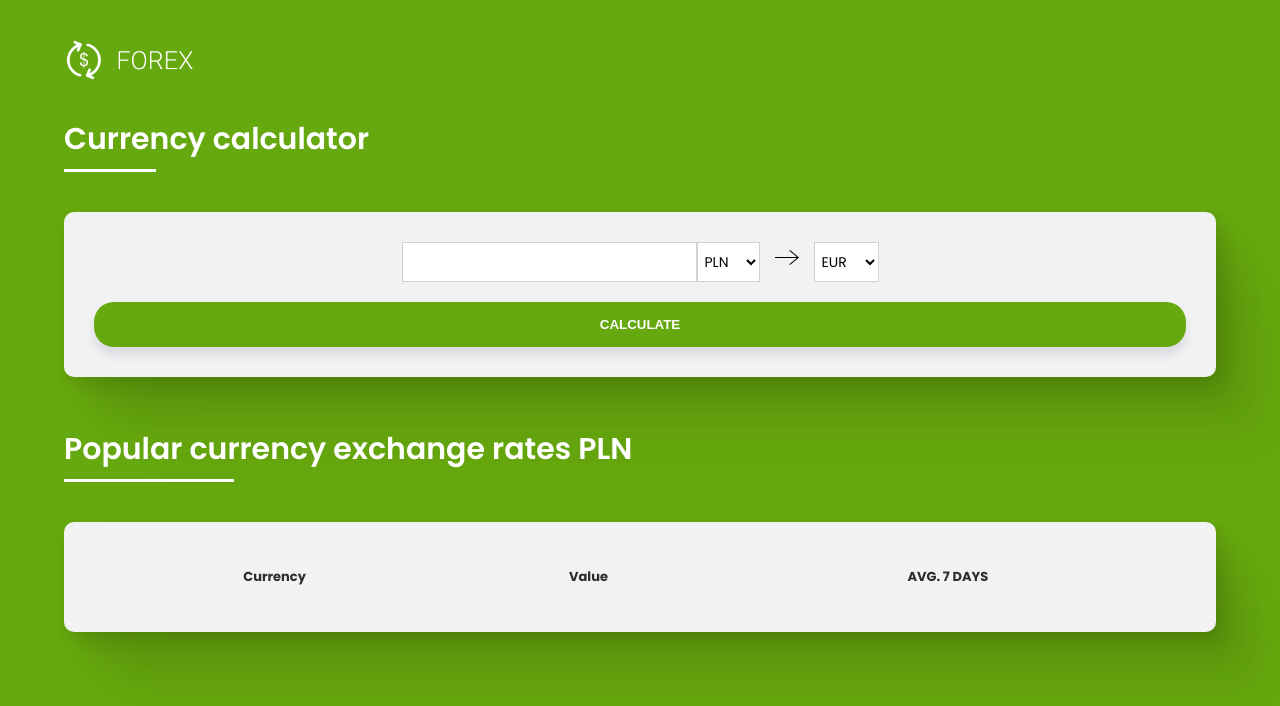
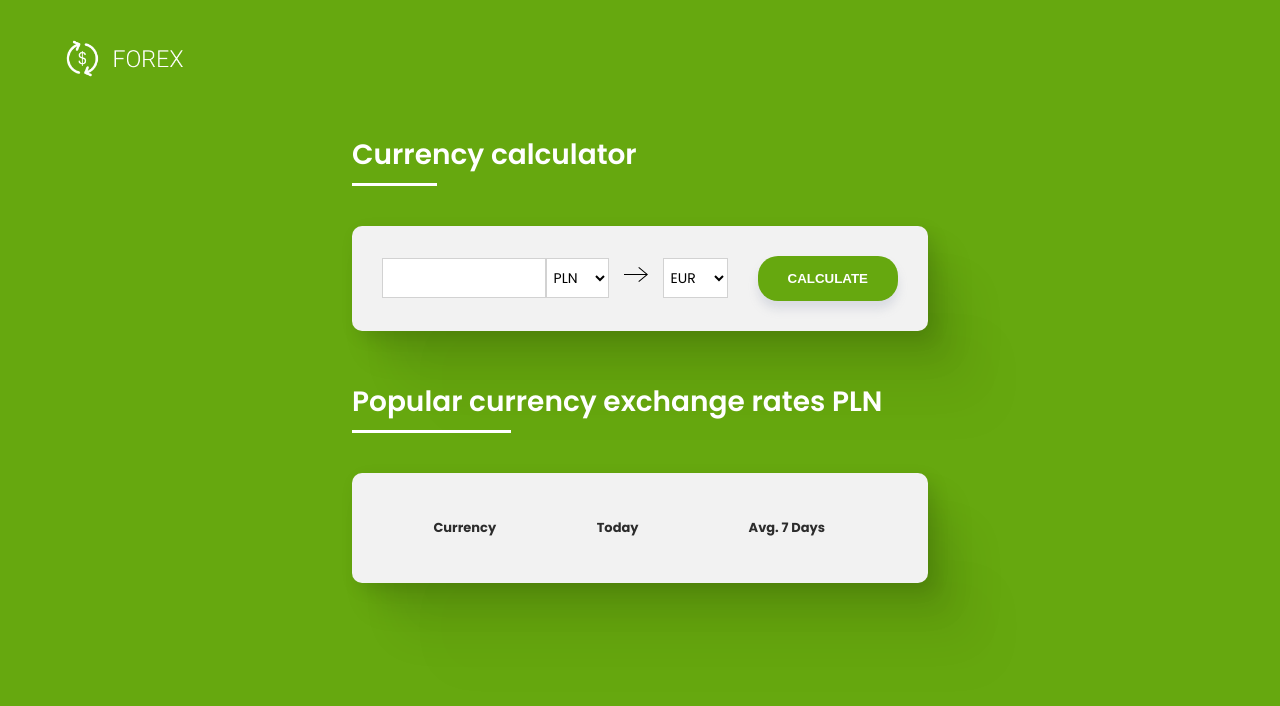
Before and after one commit to rfracer/currency-exchange-app, a website built with webpack: page dist/index.html in a window 1280 px wide. Built offline with nearby package versions, Linux system fonts and the light colour scheme; no server answers.

Commit message:
Responsive view of app - tablet, desktop

```diff
--- a/src/js/CurrencyList.js
+++ b/src/js/CurrencyList.js
@@ -1,6 +1,6 @@
 import { CurrencyChart } from './CurrencyChart';
 export class CurrencyList {
-  symbols = ['USD', 'EUR', 'CHF'];
+  symbols = ['USD', 'EUR', 'CHF', 'AUD'];
   data = [];
   labels = [];
 
@@ -92,12 +92,10 @@ export class CurrencyList {
         const currency = Object.keys(element)[0];
         cell.dataset.currency = currency; //??
         const average = this.getAverageValue(element[currency]);
-        console.log(element[currency]);
-        console.log(average);
 
-        const values = [currency, element[currency][6], average, ''];
+        const rowValues = [currency, element[currency][6], average, ''];
 
-        const cellText = document.createTextNode(values[i]);
+        const cellText = document.createTextNode(rowValues[i]);
         //first row with flag
         if (i === 0) {
           const img = document.createElement('img');
@@ -180,7 +178,6 @@ export class CurrencyList {
   // }
 
   getAverageValue(arr) {
-    console.log(arr);
     const average = arr.reduce((p, c) => +p + +c, 0) / arr.length;
     return average.toFixed(2);
   }
--- a/src/sass/_base.scss
+++ b/src/sass/_base.scss
@@ -39,3 +39,10 @@ select {
   max-width: 1200px;
   width: 90%;
 }
+
+/* MIXINS */
+
+@mixin outline-focus {
+  outline: none;
+  border: 1.5px solid $primary-color;
+}
--- a/src/sass/main.scss
+++ b/src/sass/main.scss
@@ -11,12 +11,16 @@
 @import './components';
 
 .app-logo {
-  width: 13rem;
+  width: 12rem;
   height: auto;
 }
 
 .app-header {
   margin-bottom: 3rem;
+
+  @include tablet {
+    margin-bottom: 5rem;
+  }
 }
 
 .app-main {
@@ -37,12 +41,19 @@
   //     width: 339px;
   //     z-index: -1;
   //   }
+  @include tablet {
+    max-width: 80%;
+  }
+
+  @include desktop {
+    max-width: 50%;
+  }
 }
 
 .app-heading {
   position: relative;
   display: inline-block;
-  font-size: 3rem;
+  font-size: 2.8rem;
   color: $headers-color;
   font-weight: 600;
 
@@ -65,6 +76,16 @@
   box-shadow: 78px 98px 50px rgba(0, 0, 0, 0.01),
     44px 55px 42px rgba(0, 0, 0, 0.05), 19px 24px 31px rgba(0, 0, 0, 0.09),
     5px 6px 17px rgba(0, 0, 0, 0.1), 0px 0px 0px rgba(0, 0, 0, 0.1);
+
+  &__form {
+    display: flex;
+    flex-direction: column;
+
+    @include tablet {
+      flex-direction: row;
+      justify-content: space-between;
+    }
+  }
 
   &__fields {
     display: flex;
@@ -90,6 +111,10 @@
     border: 1px solid #d2d2d2;
     background-color: #fff;
     height: 4rem;
+
+    &:focus {
+      @include outline-focus;
+    }
   }
 
   select {
@@ -101,6 +126,10 @@
     border: 1px solid #d2d2d2;
     margin: 0;
     width: 6.5rem;
+
+    &:focus {
+      @include outline-focus;
+    }
   }
 
   &__dec-arrow {
@@ -135,6 +164,12 @@
   cursor: pointer;
   transition: background-color 0.3s ease-in-out;
 
+  @include tablet {
+    margin-top: 0rem;
+    margin-left: 3rem;
+    width: auto;
+  }
+
   &--primary {
     color: #fff;
     background-color: $primary-color;
@@ -143,7 +178,7 @@
 
 .popular-currency {
   margin-top: 5rem;
-  margin-bottom: 5rem;
+  margin-bottom: 7rem;
 }
 
 .popular-currency-wrapper {
@@ -174,6 +209,8 @@
   }
 
   &__flag-icon {
+    position: relative;
+    top: 3px;
     width: 20px;
     height: 20px;
     margin-right: 1rem;
@@ -185,7 +222,7 @@
     width: 20px;
     height: 20px;
     cursor: pointer;
-    transition: transform 0.3s ease-in-out;
+    transition: transform 0.2s ease-in-out;
 
     img {
       width: 100%;
```
Also changed, not shown: dist/assets/css/main.css, dist/assets/scripts/app.js, dist/img/AUD-flag.png (added), dist/index.html, 1 other file.
